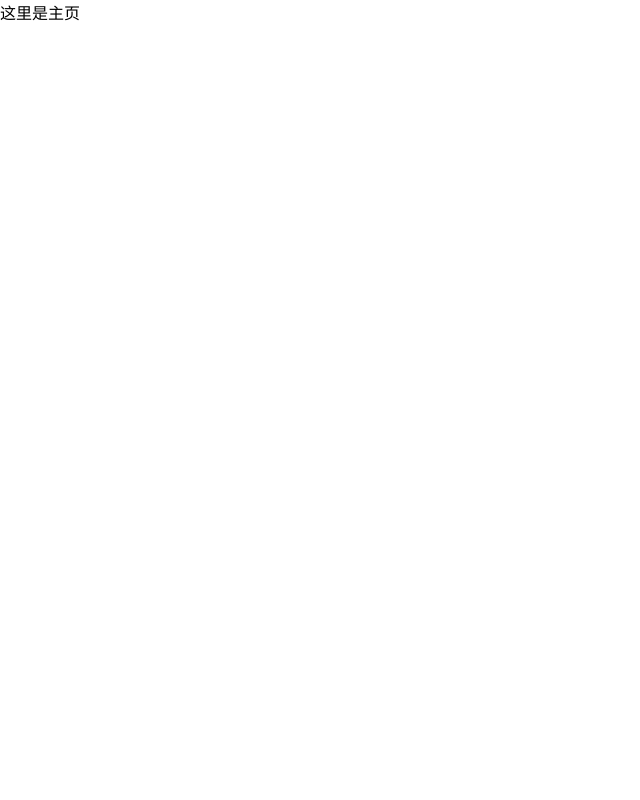
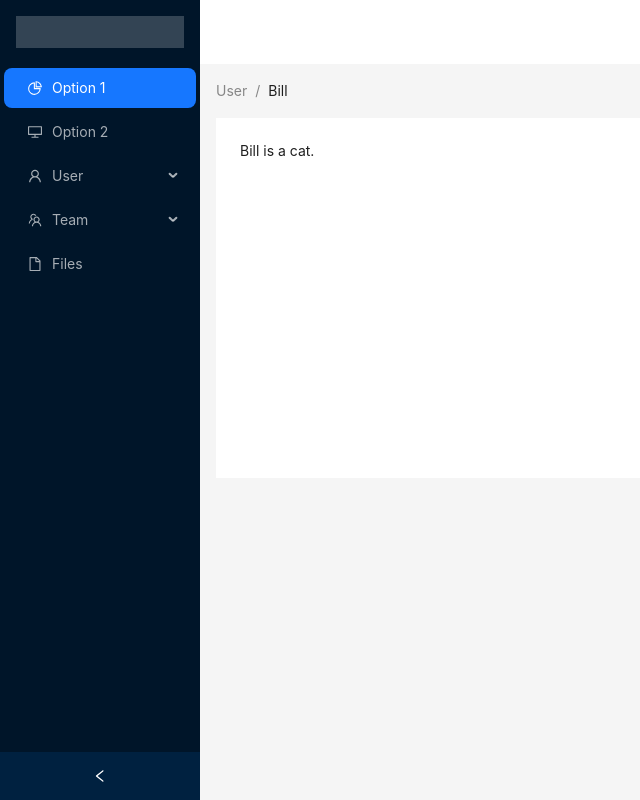
Before and after one commit to sdrpsps/react-cms, a React (Vite) app: page / in a window 1280 px wide. Shown: the whole page, without its empty margins (0-640 px from the left). Built offline with nearby package versions, Linux system fonts and the light colour scheme; sample sign-in values are in the browser's storage.

Commit message:
feat: ✨ 新增了主页布局

```diff
--- a/src/components/Dashboard/index.tsx
+++ b/src/components/Dashboard/index.tsx
@@ -1,5 +1,57 @@
-function Dashboard() {
-    return ( <div>这里是主页</div> );
+import { DesktopOutlined, FileOutlined, PieChartOutlined, TeamOutlined, UserOutlined } from '@ant-design/icons';
+import type { MenuProps } from 'antd';
+import { Breadcrumb, Layout, Menu, theme } from 'antd';
+import React, { useState } from 'react';
+import { Outlet } from 'react-router-dom';
+
+const { Header, Content, Sider } = Layout;
+
+type MenuItem = Required<MenuProps>['items'][number];
+
+// eslint-disable-next-line max-params
+function getItem(label: React.ReactNode, key: React.Key, icon?: React.ReactNode, children?: MenuItem[]): MenuItem {
+  // eslint-disable-next-line @typescript-eslint/consistent-type-assertions
+  return {
+    key,
+    icon,
+    children,
+    label,
+  } as MenuItem;
 }
 
+const items: MenuItem[] = [
+  getItem('Option 1', '1', <PieChartOutlined />),
+  getItem('Option 2', '2', <DesktopOutlined />),
+  getItem('User', 'sub1', <UserOutlined />, [getItem('Tom', '3'), getItem('Bill', '4'), getItem('Alex', '5')]),
+  getItem('Team', 'sub2', <TeamOutlined />, [getItem('Team 1', '6'), getItem('Team 2', '8')]),
+  getItem('Files', '9', <FileOutlined />),
+];
+
+const Dashboard: React.FC = () => {
+  const [collapsed, setCollapsed] = useState(false);
+  const {
+    token: { colorBgContainer },
+  } = theme.useToken();
+
+  return (
+    <Layout style={{ minHeight: '100vh' }}>
+      <Sider collapsible collapsed={collapsed} onCollapse={(value) => setCollapsed(value)}>
+        <div style={{ height: 32, margin: 16, background: 'rgba(255, 255, 255, 0.2)' }} />
+        <Menu theme="dark" defaultSelectedKeys={['1']} mode="inline" items={items} />
+      </Sider>
+      <Layout className="site-layout">
+        <Header style={{ padding: 0, background: colorBgContainer }} />
+        <Content style={{ margin: '0 16px' }}>
+          <Breadcrumb style={{ margin: '16px 0' }}>
+            <Breadcrumb.Item>User</Breadcrumb.Item>
+            <Breadcrumb.Item>Bill</Breadcrumb.Item>
+          </Breadcrumb>
+          <Outlet />
+          <div style={{ padding: 24, minHeight: 360, background: colorBgContainer }}>Bill is a cat.</div>
+        </Content>
+      </Layout>
+    </Layout>
+  );
+};
+
 export default Dashboard;
```
